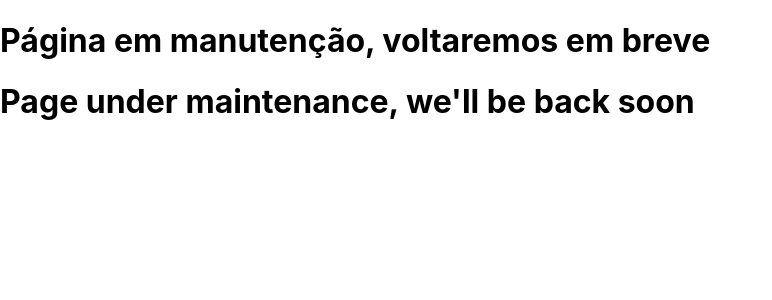
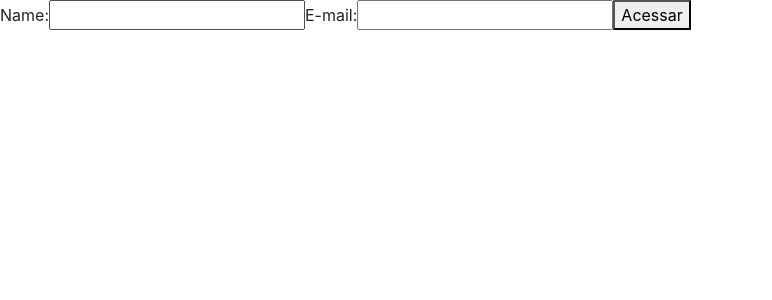
Before and after one commit to elielsondev/elielson-web-portifolio, a React (Create React App) app: page / in a window 1280 px wide. Shown: the top 300 px of the page, without its empty margins (0-772 px from the left). Built offline with nearby package versions, Linux system fonts and the light colour scheme.

Commit message:
Adicionando o Bootstrap ao projeto

```diff
--- a/package.json
+++ b/package.json
@@ -7,6 +7,7 @@
     "@testing-library/jest-dom": "^5.16.1",
     "@testing-library/react": "^12.1.2",
     "@testing-library/user-event": "^13.5.0",
+    "prop-types": "^15.8.1",
     "react": "^17.0.2",
     "react-dom": "^17.0.2",
     "react-redux": "^7.2.6",
--- a/public/index.html
+++ b/public/index.html
@@ -6,9 +6,10 @@
     <meta name="viewport" content="width=device-width, initial-scale=1" />
     <meta name="theme-color" content="#000000" />
     <meta
-      name="description"
-      content="Web site created using create-react-app"
+    name="description"
+    content="Web site created using create-react-app"
     />
+    <link rel="stylesheet" href="https://cdn.jsdelivr.net/npm/bootstrap@5.1.3/dist/css/bootstrap.min.css" integrity="sha384-1BmE4kWBq78iYhFldvKuhfTAU6auU8tT94WrHftjDbrCEXSU1oBoqyl2QvZ6jIW3" crossorigin="anonymous">
     <link rel="apple-touch-icon" href="%PUBLIC_URL%/logo192.png" />
     <!--
       manifest.json provides metadata used when your web app is installed on a
@@ -39,5 +40,7 @@
       To begin the development, run `npm start` or `yarn start`.
       To create a production bundle, use `npm run build` or `yarn build`.
     -->
+    <script src="https://cdnjs.cloudflare.com/ajax/libs/jquery/3.6.0/jquery.min.js" integrity="sha512-894YE6QWD5I59HgZOGReFYm4dnWc1Qt5NtvYSaNcOP+u1T9qYdvdihz0PPSiiqn/+/3e7Jo4EaG7TubfWGUrMQ==" crossorigin="anonymous" referrerpolicy="no-referrer"></script>
+    <script src="https://cdn.jsdelivr.net/npm/bootstrap@5.1.3/dist/js/bootstrap.min.js" integrity="sha384-QJHtvGhmr9XOIpI6YVutG+2QOK9T+ZnN4kzFN1RtK3zEFEIsxhlmWl5/YESvpZ13" crossorigin="anonymous"></script>
   </body>
 </html>
--- a/src/App.css
+++ /dev/null
@@ -1,38 +0,0 @@
-.App {
-  text-align: center;
-}
-
-.App-logo {
-  height: 40vmin;
-  pointer-events: none;
-}
-
-@media (prefers-reduced-motion: no-preference) {
-  .App-logo {
-    animation: App-logo-spin infinite 20s linear;
-  }
-}
-
-.App-header {
-  background-color: #282c34;
-  min-height: 100vh;
-  display: flex;
-  flex-direction: column;
-  align-items: center;
-  justify-content: center;
-  font-size: calc(10px + 2vmin);
-  color: white;
-}
-
-.App-link {
-  color: #61dafb;
-}
-
-@keyframes App-logo-spin {
-  from {
-    transform: rotate(0deg);
-  }
-  to {
-    transform: rotate(360deg);
-  }
-}
--- a/src/pages/Login.jsx
+++ b/src/pages/Login.jsx
@@ -1,12 +1,49 @@
-import React from 'react';
+import React, { useState } from 'react';
+import PropTypes from 'prop-types';
+import { connect } from 'react-redux';
+import { actionUserInfo } from '../redux/actions/index';
 
-function Login() {
+function Login({ userInfo }) {
+  const [name, setName] = useState('Visitante');
+  const [email, setEmail] = useState('visit@portfolio.com');
+
+  var validaEmail = /\S+@\S+\.\S+/;
+
+  function handleClick () {
+    userInfo({ name, email })
+  }
+
   return (
     <div>
-      <h1>Página em manutenção, voltaremos em breve</h1>
-      <h1>Page under maintenance, we'll be back soon</h1>
+      <label htmlFor="name">
+        Name:
+        <input type="text" name="name" id="name" onChange={ (e) => setName(e.target.value) } />
+      </label>
+
+      <label htmlFor="email">
+        E-mail:
+        <input type="email" name="email" id="email" onChange={ (e) => setEmail(e.target.value) } />
+      </label>
+
+      <button
+        type="button"
+        onClick={ handleClick }
+        disabled={ !validaEmail.test(email) }
+      >
+        Acessar
+      </button>
     </div>
   );
 }
 
-export default Login;
+const mapDispatchToProps = (dispatch) => (
+  {
+    userInfo:(state) => dispatch(actionUserInfo(state))
+  }
+);
+
+Login.propTypes = {
+  user : PropTypes.object.isRequired
+}
+
+export default connect(null, mapDispatchToProps)(Login);
--- a/src/redux/reducers/reducer.js
+++ b/src/redux/reducers/reducer.js
@@ -11,9 +11,10 @@ function reducer (state = INITIAL_STATE, action) {
   switch (action.type) {
     case USERINFO:
       return {
-        ...state,
-        user: action.payload
-      }
+          ...state,
+          user: action.payload,
+        };
+
     default:
       return state;
   }
--- a/src/redux/store/index.js
+++ b/src/redux/store/index.js
@@ -1,7 +1,8 @@
 import rootReducer from '../reducers/index';
 import { createStore, applyMiddleware } from 'redux';
-import thunk from 'redux-thunk';
+import { composeWithDevTools } from 'redux-devtools-extension';
+// import thunk from 'redux-thunk';
 
-const store = createStore(rootReducer, applyMiddleware(thunk));
+const store = createStore(rootReducer, composeWithDevTools(applyMiddleware(/*thunk*/)));
 
 export default store;
```
Also changed, not shown: src/redux/actions/actionType.js (line endings or trailing spaces), src/redux/reducers/index.js (line endings or trailing spaces), 1 other file (tests, documents, lock files or other folders).
